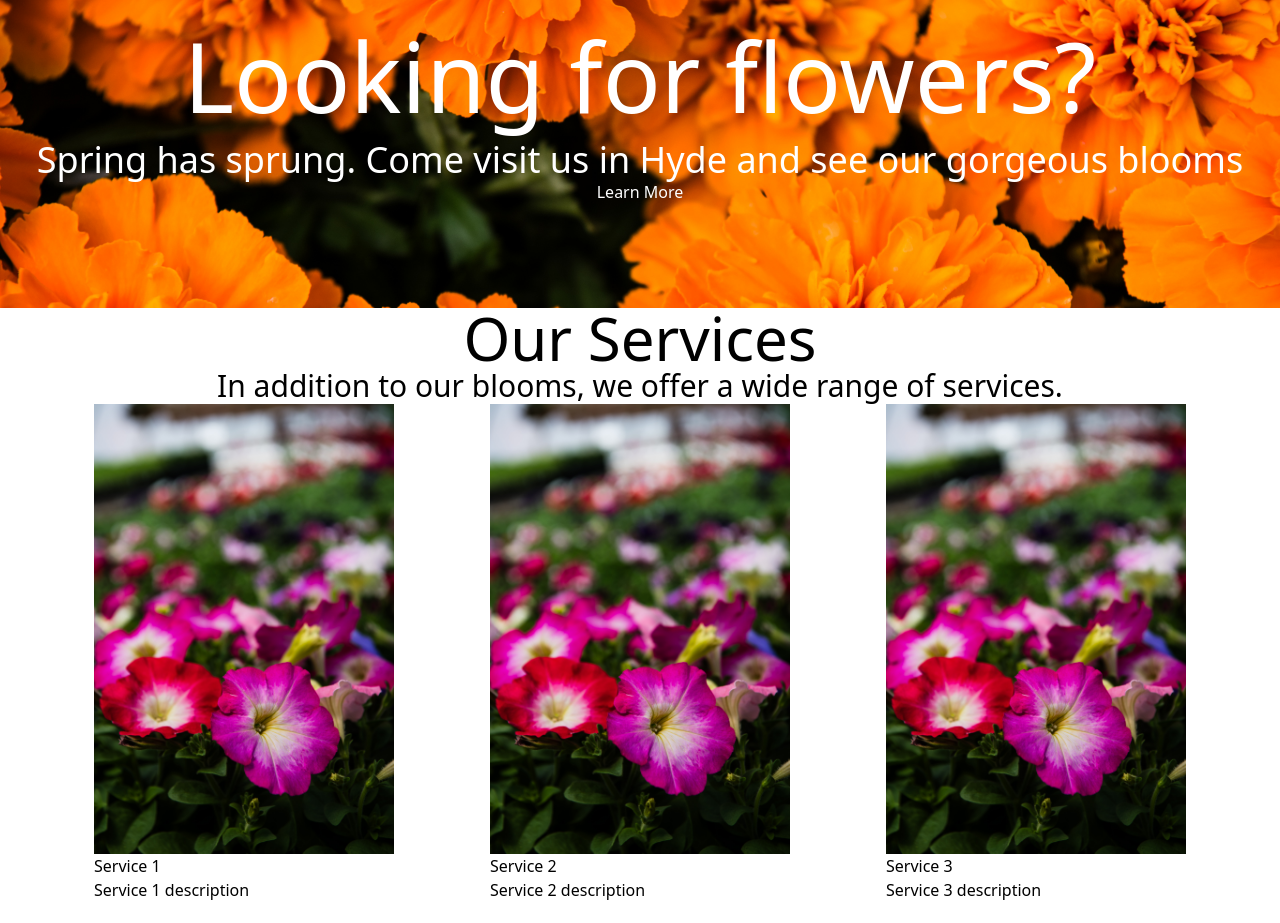
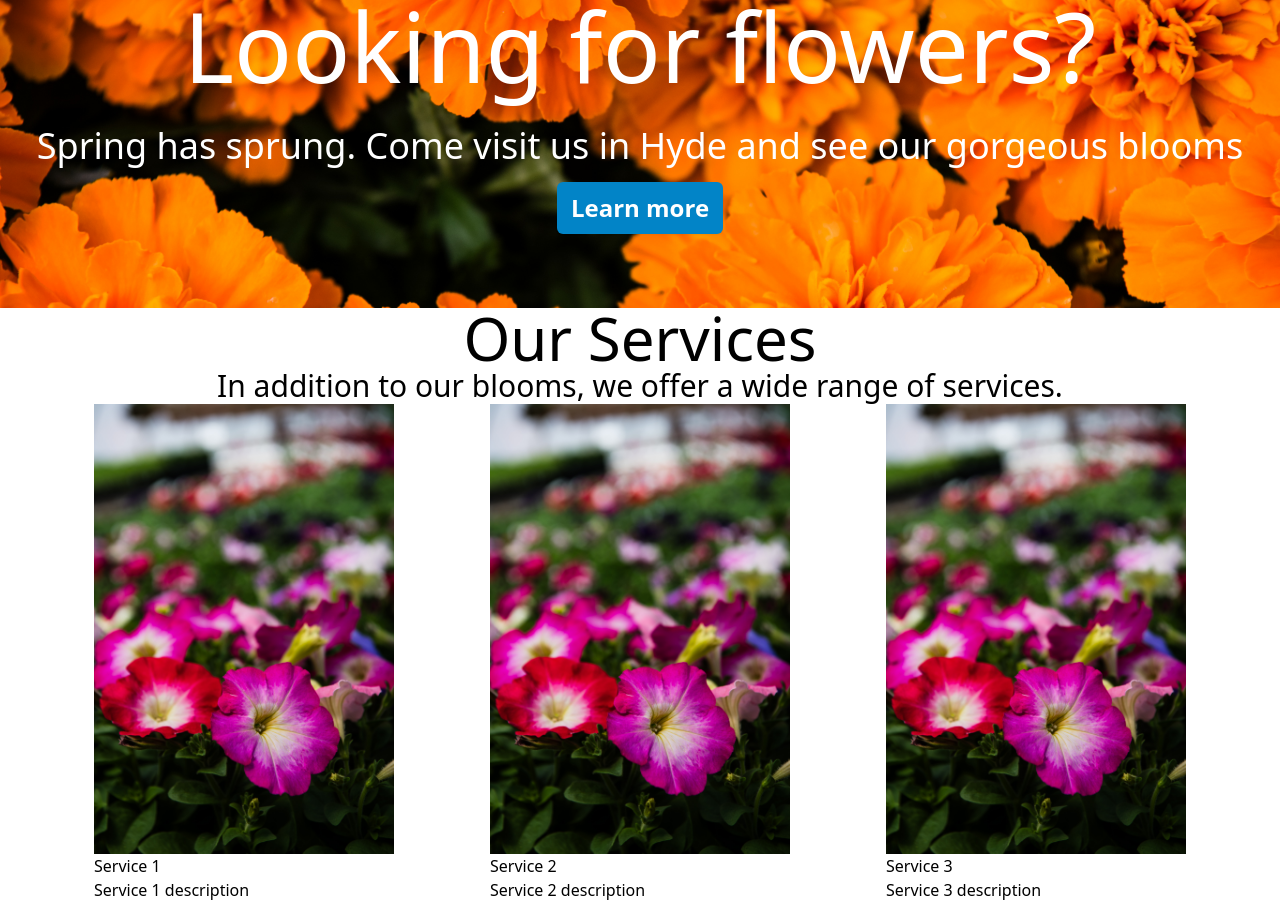
Before and after one commit to lee14k/seven-acres, a Next.js app: page / in a window 1280 px wide. Shown: the part 2080-3003 px from the top of the page. Built offline with nearby package versions, Linux system fonts and the light colour scheme.

Commit message:
button and new pics

```diff
--- a/components/CTA.jsx
+++ b/components/CTA.jsx
@@ -1,3 +1,4 @@
+import Link from "next/link";
 import Image from "next/image";
 export default function CTA () {
 return (
@@ -6,8 +7,13 @@ return (
 <div className="flex flex-col justify-center items-center flower-bg text-white">
 
   <h1 className="text-8xl my-4">Looking for flowers?</h1>
-  <p className="text-4xl">Spring has sprung. Come visit us in Hyde and see our gorgeous blooms</p>
-  <button>Learn More</button>
-</div>
+  <p className="text-4xl my-4">Spring has sprung. Come visit us in Hyde and see our gorgeous blooms</p>
+  <Link href='/flowers-plants'>
+  <button
+        type="button"
+        className="rounded-md bg-sky-600 px-3.5 py-2.5 text-2xl font-semibold text-white shadow-sm hover:bg-indigo-500 focus-visible:outline focus-visible:outline-2 focus-visible:outline-offset-2 focus-visible:outline-indigo-600"
+      >
+        Learn more
+      </button></Link></div>
 )
 }
```
Also changed, not shown: public/repair7.jpeg (added), public/trees7.jpeg (added).
